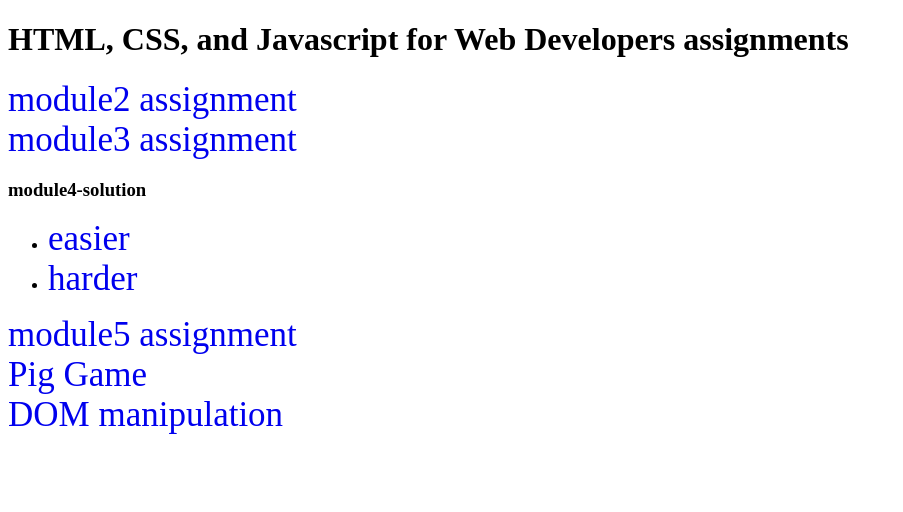
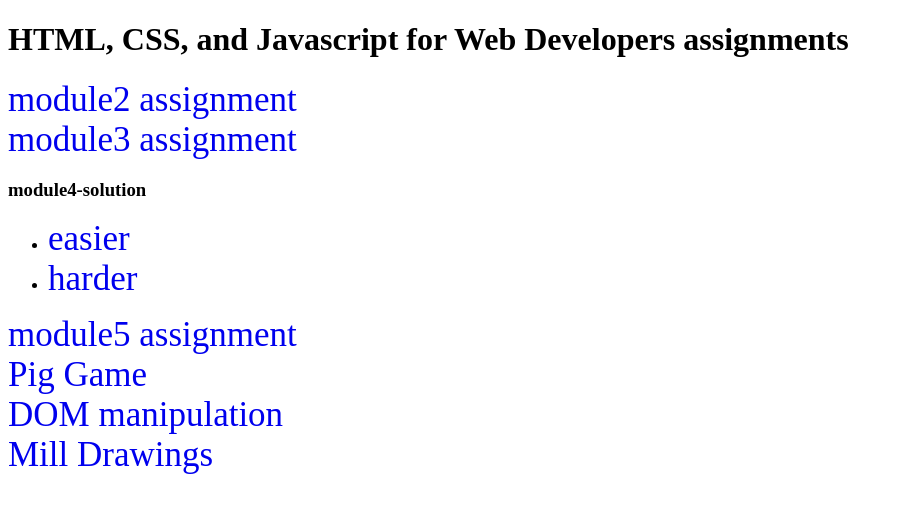
Before and after one commit to AhmadMirnasl/coursera-test, a plain HTML site: page site/index.html in a window 1280 px wide. Shown: the whole page, without its empty margins (0-903 px from the left). Drawn offline with Linux system fonts and the light colour scheme.

Commit message:
drawings

```diff
--- a/site/index.html
+++ b/site/index.html
@@ -23,5 +23,6 @@
 <a href="module5-solution">module5 assignment</a>
 <a href="starter">Pig Game</a>
 <a href="DOM">DOM manipulation</a>
+<a href="https://drive.google.com/drive/folders/1XSkFvvXFyrGRDEW4LlMJjueo_4m_FLPh?usp=sharing">Mill Drawings</a>
 </body>
 </html>
```
